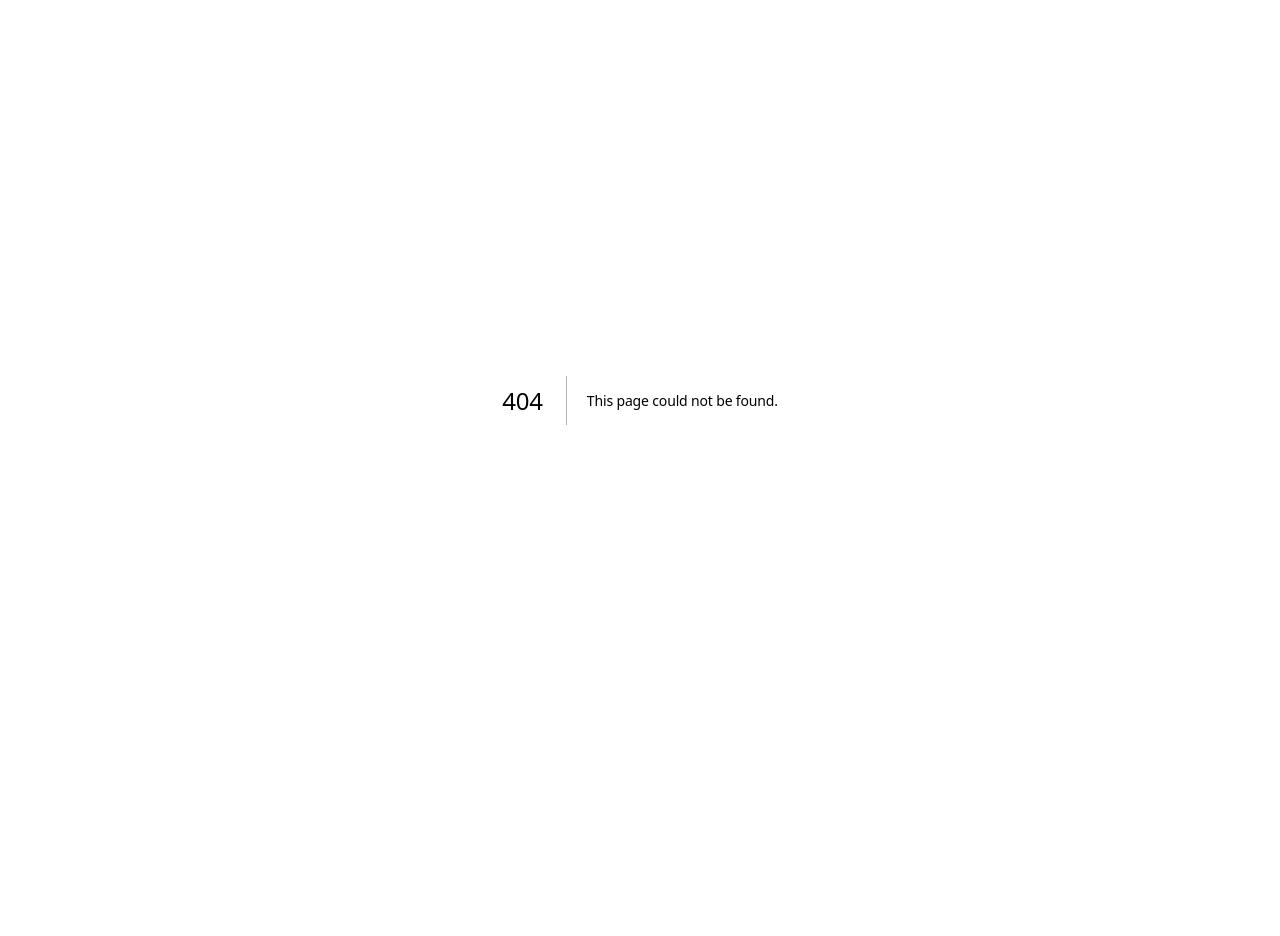
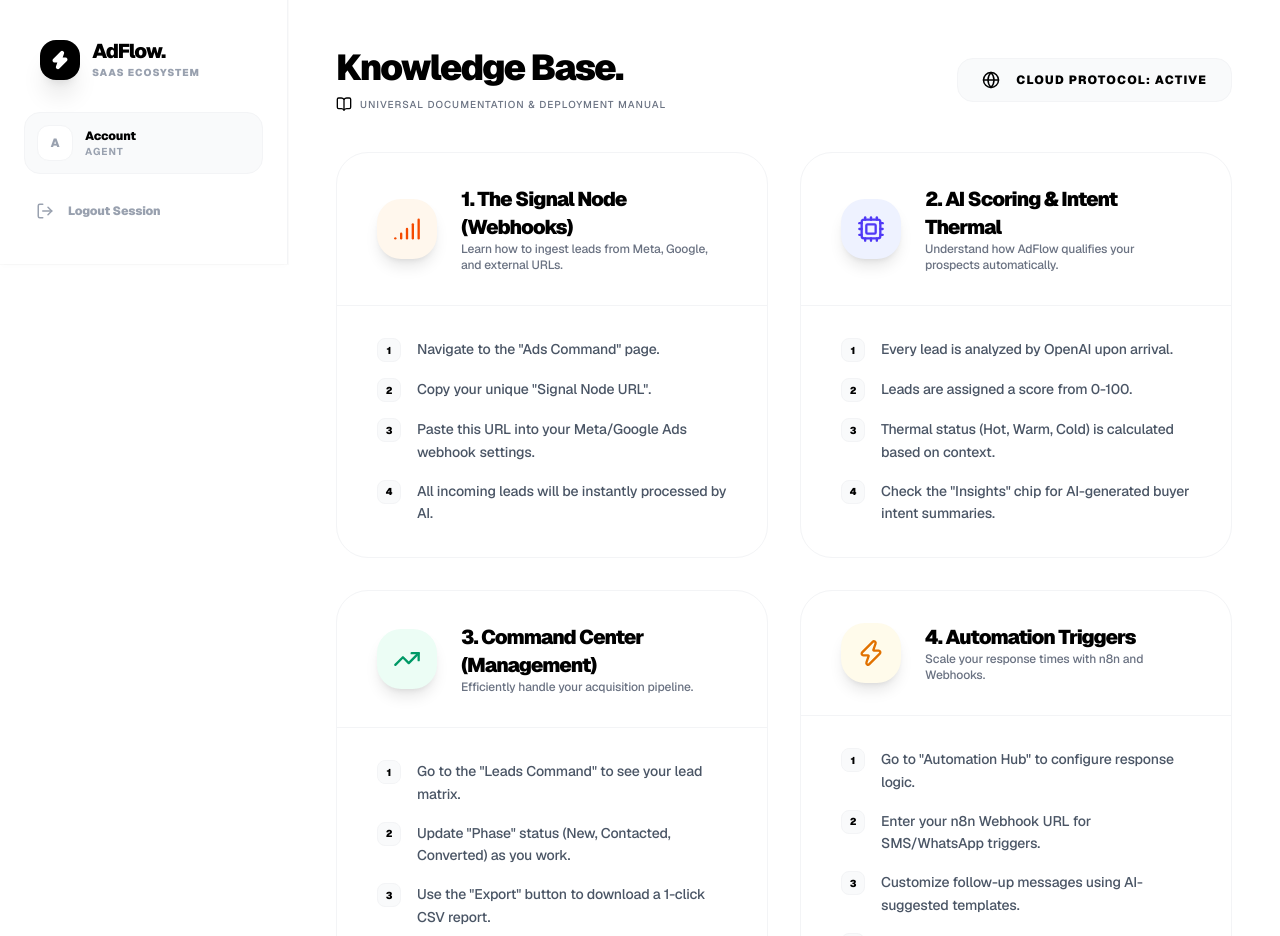
Before and after one commit to ankiiitt40/adflow-frontend, a Next.js app: page /docs in a window 1280 px wide. Before the commit this address had no page. Shown: the top 936 px of the page. Before the commit the page ends 800 px from the top, so only its background shows below. Built offline with nearby package versions, Linux system fonts and the light colour scheme.

Commit message:
add_professional_documentation_hub

```diff
--- /dev/null
+++ b/src/app/docs/page.tsx
@@ -0,0 +1,145 @@
+'use client';
+import { DashboardWrapper } from '@/components/layout/DashboardWrapper';
+import { Card, CardHeader, CardTitle, CardDescription, CardContent } from '@/components/ui/Card';
+import {
+  BookOpen,
+  Zap,
+  Signal,
+  Cpu,
+  MessageSquare,
+  Download,
+  ShieldCheck,
+  ChevronRight,
+  TrendingUp,
+  Globe
+} from 'lucide-react';
+import { motion } from 'framer-motion';
+
+const sections = [
+  {
+    title: '1. The Signal Node (Webhooks)',
+    description: 'Learn how to ingest leads from Meta, Google, and external URLs.',
+    icon: Signal,
+    color: 'bg-orange-50 text-orange-600',
+    steps: [
+      'Navigate to the "Ads Command" page.',
+      'Copy your unique "Signal Node URL".',
+      'Paste this URL into your Meta/Google Ads webhook settings.',
+      'All incoming leads will be instantly processed by AI.'
+    ]
+  },
+  {
+    title: '2. AI Scoring & Intent Thermal',
+    description: 'Understand how AdFlow qualifies your prospects automatically.',
+    icon: Cpu,
+    color: 'bg-indigo-50 text-indigo-600',
+    steps: [
+      'Every lead is analyzed by OpenAI upon arrival.',
+      'Leads are assigned a score from 0-100.',
+      'Thermal status (Hot, Warm, Cold) is calculated based on context.',
+      'Check the "Insights" chip for AI-generated buyer intent summaries.'
+    ]
+  },
+  {
+    title: '3. Command Center (Management)',
+    description: 'Efficiently handle your acquisition pipeline.',
+    icon: TrendingUp,
+    color: 'bg-emerald-50 text-emerald-600',
+    steps: [
+      'Go to the "Leads Command" to see your lead matrix.',
+      'Update "Phase" status (New, Contacted, Converted) as you work.',
+      'Use the "Export" button to download a 1-click CSV report.',
+      'Assign leads to team members using the "Assignment" dropdown.'
+    ]
+  },
+  {
+    title: '4. Automation Triggers',
+    description: 'Scale your response times with n8n and Webhooks.',
+    icon: Zap,
+    color: 'bg-amber-50 text-amber-600',
+    steps: [
+      'Go to "Automation Hub" to configure response logic.',
+      'Enter your n8n Webhook URL for SMS/WhatsApp triggers.',
+      'Customize follow-up messages using AI-suggested templates.',
+      'Enable/Disable specific automation nodes as needed.'
+    ]
+  }
+];
+
+export default function DocsPage() {
+    return (
+        <DashboardWrapper>
+            <div className="flex flex-col gap-10 pb-20">
+                <div className="flex flex-col md:flex-row md:items-center justify-between gap-6">
+                    <div>
+                        <h1 className="text-4xl font-black text-black tracking-tighter mb-2">Knowledge Base.</h1>
+                        <div className="flex items-center gap-2 text-gray-500 font-medium tracking-tight font-black uppercase text-[10px] tracking-widest">
+                            <BookOpen size={16} className="text-black" />
+                            <span>Universal Documentation & Deployment Manual</span>
+                        </div>
+                    </div>
+                    <div className="flex items-center gap-4 px-6 py-3 bg-gray-50 rounded-2xl border border-gray-100">
+                        <Globe size={18} className="text-black" />
+                        <span className="text-xs font-black uppercase tracking-widest text-black">Cloud Protocol: Active</span>
+                    </div>
+                </div>
+
+                <div className="grid grid-cols-1 xl:grid-cols-2 gap-8">
+                    {sections.map((section, idx) => (
+                        <motion.div
+                            initial={{ opacity: 0, y: 20 }}
+                            animate={{ opacity: 1, y: 0 }}
+                            transition={{ delay: idx * 0.1 }}
+                            key={idx}
+                        >
+                            <Card className="h-full border-0 shadow-3xl bg-white rounded-[2rem] overflow-hidden group hover:shadow-4xl transition-all duration-500 border border-gray-50">
+                                <CardHeader className="py-8 px-10 border-b border-gray-50">
+                                    <div className="flex items-center gap-6">
+                                        <div className={`p-4 rounded-3xl ${section.color} shadow-lg transition-transform group-hover:scale-110`}>
+                                            <section.icon size={28} />
+                                        </div>
+                                        <div>
+                                            <CardTitle className="text-xl font-black text-black tracking-tighter">{section.title}</CardTitle>
+                                            <CardDescription className="text-xs font-medium text-gray-500">{section.description}</CardDescription>
+                                        </div>
+                                    </div>
+                                </CardHeader>
+                                <CardContent className="py-8 px-10">
+                                    <ul className="space-y-4">
+                                        {section.steps.map((step, sIdx) => (
+                                            <li key={sIdx} className="flex items-start gap-4">
+                                                <div className="w-6 h-6 rounded-lg bg-gray-50 flex items-center justify-center flex-shrink-0 text-[10px] font-black text-black border border-gray-100">
+                                                    {sIdx + 1}
+                                                </div>
+                                                <p className="text-sm font-medium text-gray-600 leading-relaxed">{step}</p>
+                                            </li>
+                                        ))}
+                                    </ul>
+                                </CardContent>
+                            </Card>
+                        </motion.div>
+                    ))}
+                </div>
+
+                <Card className="border-0 bg-black text-white rounded-[2.5rem] p-12 overflow-hidden relative group">
+                    <div className="absolute top-0 right-0 w-96 h-96 bg-gradient-to-br from-indigo-500/20 to-transparent rounded-full blur-3xl -translate-y-1/2 translate-x-1/2" />
+                    <div className="relative z-10 space-y-6">
+                        <div className="flex items-center gap-4">
+                            <div className="p-3 bg-white/10 rounded-2xl backdrop-blur-md">
+                                <ShieldCheck className="text-white" size={24} />
+                            </div>
+                            <h2 className="text-2xl font-black tracking-tighter uppercase italic">Security & Infrastructure</h2>
+                        </div>
+                        <p className="text-gray-400 max-w-2xl text-lg font-medium leading-relaxed">
+                            AdFlow is built on a resilient decoupled architecture. Even if your external services experience downtime, our internal <span className="text-white font-black">Circuit Breaker</span> protocol ensures no leads are lost. Your data remains encrypted and accessible across our global CDN.
+                        </p>
+                        <div className="flex gap-4 pt-4">
+                            <span className="px-5 py-2 bg-white/5 border border-white/10 rounded-xl text-[10px] font-black uppercase tracking-widest">End-to-End Encryption</span>
+                            <span className="px-5 py-2 bg-white/5 border border-white/10 rounded-xl text-[10px] font-black uppercase tracking-widest">99.9% Uptime Guarantee</span>
+                        </div>
+                    </div>
+                </Card>
+            </div>
+        </DashboardWrapper>
+    );
+}
--- a/src/components/layout/Sidebar.tsx
+++ b/src/components/layout/Sidebar.tsx
@@ -10,7 +10,9 @@
   LogOut,
   ChevronRight,
   Menu,
-  X
+  X,
+  BookOpen,
+  Activity
 } from 'lucide-react';
 import { useAuth } from '@/hooks/useAuth';
 import { motion, AnimatePresence } from 'framer-motion';
@@ -21,7 +23,8 @@
   { name: 'Leads', icon: Zap, path: '/leads', permission: 'leads' },
   { name: 'Team', icon: Users, path: '/team', permission: 'owner' },
   { name: 'Ads', icon: Megaphone, path: '/ads', permission: 'ads' },
-  { name: 'Automation', icon: Zap, path: '/automation', permission: 'automation' },
+  { name: 'Automation', icon: Activity, path: '/automation', permission: 'automation' },
+  { name: 'Guide', icon: BookOpen, path: '/docs', permission: 'dashboard' },
   { name: 'Settings', icon: Settings, path: '/settings', permission: 'settings' },
 ];
 
```
